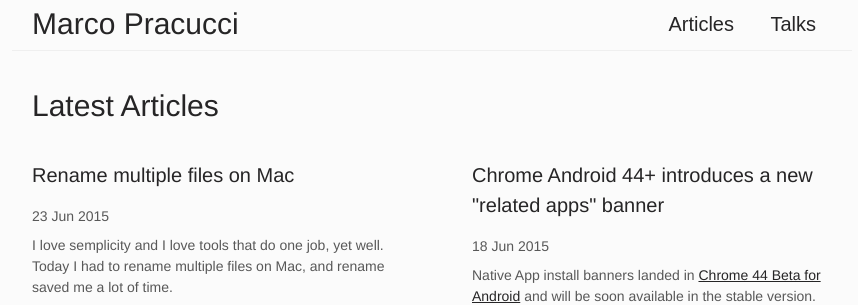
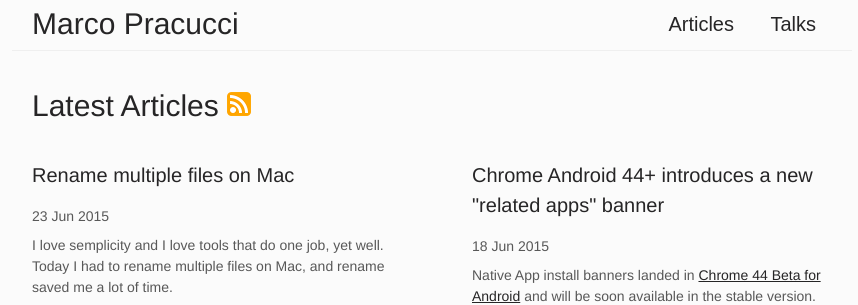
Before and after one commit to pracucci/www-pracucci, a Jekyll site: the page built from index.html, in a window 1280 px wide. Shown: the top 305 px of the page, without its empty margins (208-1066 px from the left). Built offline with Jekyll 4.4.1, drawn with Linux system fonts in a browser that asks for light colours; the list of posts is cut into pages by our own code.

Commit message:
Added feed.xml

```diff
--- a/_config.yml
+++ b/_config.yml
@@ -1,10 +1,10 @@
-
-title: Marco Pracucci
+title:          Marco Pracucci
+baseurl:        ""
+url:            http://www.pracucci.com
 
 paginate: 10
 paginate_path: "page/:num"
 
-baseurl: ""
 highlighter: pygments
 
 permalink: none
--- a/_layouts/default.html
+++ b/_layouts/default.html
@@ -10,33 +10,36 @@
     <meta name="keywords" content="{% if page.keywords %}{{ page.keywords }}{% endif %}" />
 
     <!-- Favicon -->
-    <link rel="apple-touch-icon" sizes="57x57" href="/images/favicon/apple-icon-57x57.png">
-    <link rel="apple-touch-icon" sizes="60x60" href="/images/favicon/apple-icon-60x60.png">
-    <link rel="apple-touch-icon" sizes="72x72" href="/images/favicon/apple-icon-72x72.png">
-    <link rel="apple-touch-icon" sizes="76x76" href="/images/favicon/apple-icon-76x76.png">
-    <link rel="apple-touch-icon" sizes="114x114" href="/images/favicon/apple-icon-114x114.png">
-    <link rel="apple-touch-icon" sizes="120x120" href="/images/favicon/apple-icon-120x120.png">
-    <link rel="apple-touch-icon" sizes="144x144" href="/images/favicon/apple-icon-144x144.png">
-    <link rel="apple-touch-icon" sizes="152x152" href="/images/favicon/apple-icon-152x152.png">
-    <link rel="apple-touch-icon" sizes="180x180" href="/images/favicon/apple-icon-180x180.png">
-    <link rel="icon" type="image/png" sizes="192x192"  href="/images/favicon/android-icon-192x192.png">
-    <link rel="icon" type="image/png" sizes="32x32" href="/images/favicon/favicon-32x32.png">
-    <link rel="icon" type="image/png" sizes="96x96" href="/images/favicon/favicon-96x96.png">
-    <link rel="icon" type="image/png" sizes="16x16" href="/images/favicon/favicon-16x16.png">
+    <link rel="apple-touch-icon" sizes="57x57" href="{{ site.baseurl }}/images/favicon/apple-icon-57x57.png">
+    <link rel="apple-touch-icon" sizes="60x60" href="{{ site.baseurl }}/images/favicon/apple-icon-60x60.png">
+    <link rel="apple-touch-icon" sizes="72x72" href="{{ site.baseurl }}/images/favicon/apple-icon-72x72.png">
+    <link rel="apple-touch-icon" sizes="76x76" href="{{ site.baseurl }}/images/favicon/apple-icon-76x76.png">
+    <link rel="apple-touch-icon" sizes="114x114" href="{{ site.baseurl }}/images/favicon/apple-icon-114x114.png">
+    <link rel="apple-touch-icon" sizes="120x120" href="{{ site.baseurl }}/images/favicon/apple-icon-120x120.png">
+    <link rel="apple-touch-icon" sizes="144x144" href="{{ site.baseurl }}/images/favicon/apple-icon-144x144.png">
+    <link rel="apple-touch-icon" sizes="152x152" href="{{ site.baseurl }}/images/favicon/apple-icon-152x152.png">
+    <link rel="apple-touch-icon" sizes="180x180" href="{{ site.baseurl }}/images/favicon/apple-icon-180x180.png">
+    <link rel="icon" type="image/png" sizes="192x192"  href="{{ site.baseurl }}/images/favicon/android-icon-192x192.png">
+    <link rel="icon" type="image/png" sizes="32x32" href="{{ site.baseurl }}/images/favicon/favicon-32x32.png">
+    <link rel="icon" type="image/png" sizes="96x96" href="{{ site.baseurl }}/images/favicon/favicon-96x96.png">
+    <link rel="icon" type="image/png" sizes="16x16" href="{{ site.baseurl }}/images/favicon/favicon-16x16.png">
 
     <!-- CSS -->
     <link rel="stylesheet" type="text/css" media="screen" href="{{ site.baseurl }}/stylesheets/all.css">
+
+    <!-- RSS -->
+    <link rel="alternate" type="application/rss+xml" title="RSS" href="{{ site.baseurl }}/feed.xml">
 </head>
 <body>
 
     <!-- Header -->
     <header>
-        <h1><a href="/">Marco Pracucci</a></h1>
+        <h1><a href="{{ site.baseurl }}/">Marco Pracucci</a></h1>
 
         <nav>
             <ul>
-                <li><a href="/">Articles</a></li>
-                <li><a href="/talks.html">Talks</a></li>
+                <li><a href="{{ site.baseurl }}/">Articles</a></li>
+                <li><a href="{{ site.baseurl }}/talks.html">Talks</a></li>
             </ul>
         </nav>
     </header>
--- a/index.html
+++ b/index.html
@@ -4,7 +4,7 @@ layout: default
 
 
 <!-- Latest articles -->
-<h1>Latest Articles</h1>
+<h1>Latest Articles <a href="{{ site.baseurl }}/feed.xml"><img src="{{ site.baseurl }}/images/rss.png" width="24" height="24" /></a></h1>
 <ul class="articles">
     {% for post in paginator.posts %}
         <li class="article">
```
Also changed, not shown: feed.xml (added, +27 -0 lines), images/rss.png (added).
